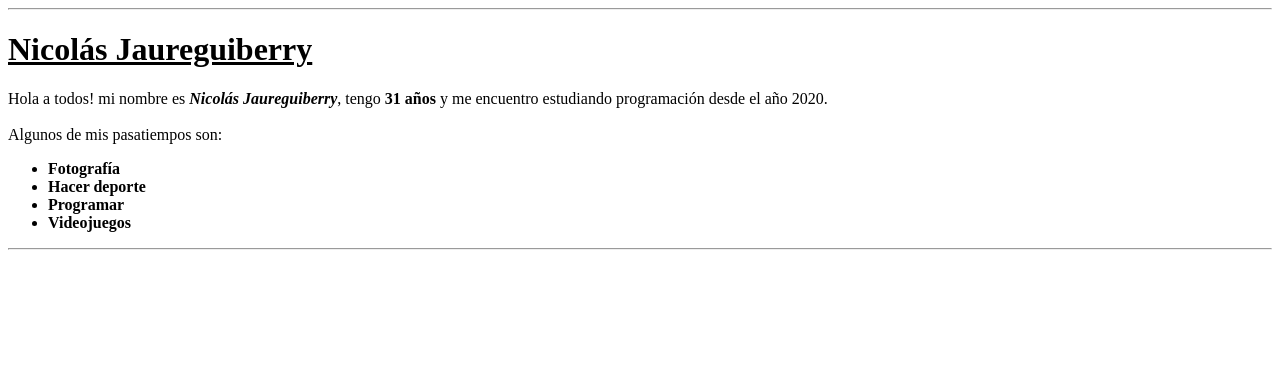
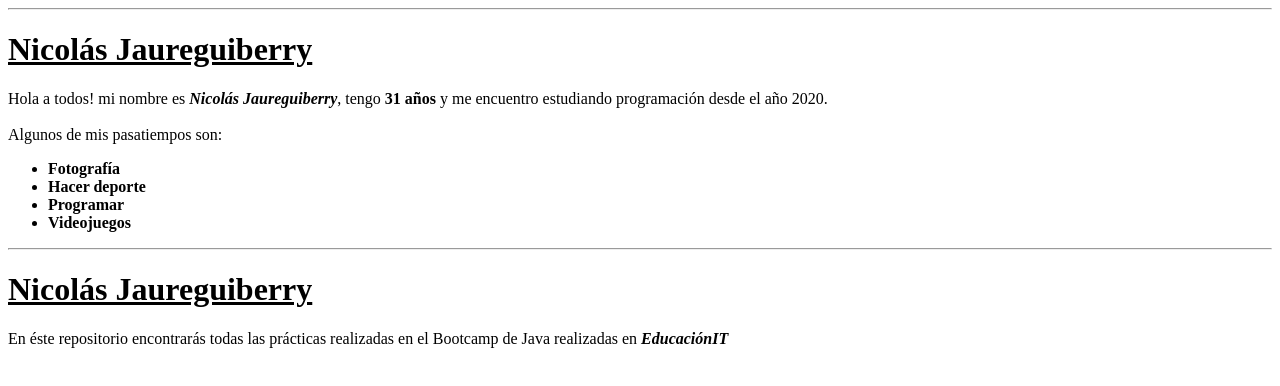
Before and after one commit to NJaureguiberry/Bootcamp-njaureguiberry, a plain HTML site: page index.html in a window 1280 px wide. Drawn offline with Linux system fonts and the light colour scheme.

Commit message:
modificación de Index.html

```diff
--- a/index.html
+++ b/index.html
@@ -24,3 +24,8 @@
     <hr>
 </body>
 </html>
+
+
+<h1><u>Nicola&#769s Jaureguiberry</u></h1>
+
+<p>En &eacuteste repositorio encontrara&#769s todas las pra&#769cticas realizadas en el Bootcamp de Java realizadas en <b><em>EducaciónIT</em></b></p>
```
